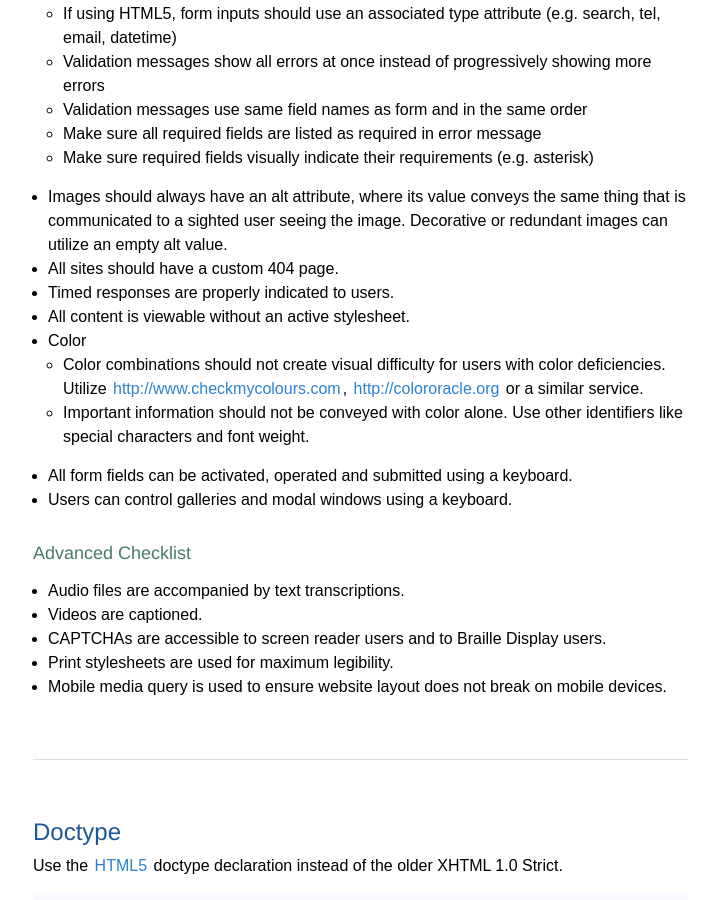
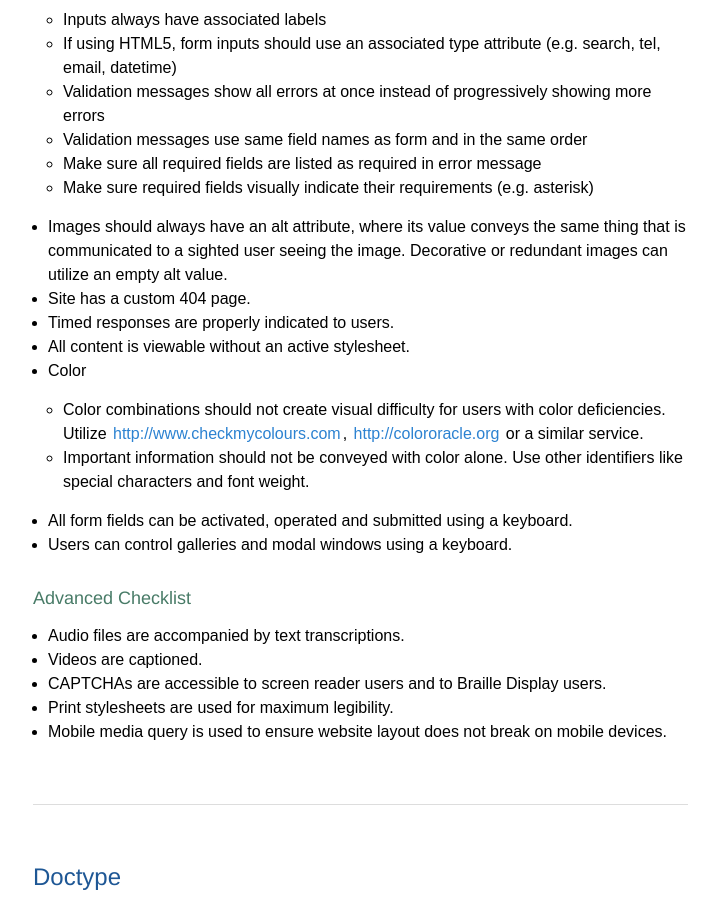
Before and after one commit to imarc/handbook, a Jekyll site: the page built from frontend.markdown, in a window 1280 px wide and 900 px high, scrolled down 5149 px. Shown: the whole window, without its empty margins (137-856 px from the left). Built offline with Jekyll 4.4.1, drawn with Linux system fonts in a browser that asks for light colours; nearby versions of some CDN libraries.

Commit message:
Fixing layout issue with bullets in accessibility checklist

```diff
--- a/frontend.markdown
+++ b/frontend.markdown
@@ -208,26 +208,32 @@
 
 * Uses open web standards such as HTML, CSS, JavaScript, WAI-ARIA
 * HTML and CSS correctly validate using W3C validation tools
+
 	* [HTML validator](http://validator.w3.org/)
 	* [CSS validator](http://jigsaw.w3.org/css-validator/)
+
 * Include skip navigation allowing users to skip repetitive navigation
 * focus styles should should exist on links and form elements
 * Ensure all anchors work and none are set to href=”#”
 * JavaScript adds a behavior and adheres to progressive advancement, graceful degradation practices. Users without JavaScript can view all website content.
 * Web forms
+
 	* Inputs always have associated labels
 	* If using HTML5, form inputs should use an associated type attribute (e.g. search, tel, email, datetime)
 	* Validation messages show all errors at once instead of progressively showing more errors
 	* Validation messages use same field names as form and in the same order
 	* Make sure all required fields are listed as required in error message
 	* Make sure required fields visually indicate their requirements (e.g. asterisk)
+
 * Images should always have an alt attribute, where its value conveys the same thing that is communicated to a sighted user seeing the image. Decorative or redundant images can utilize an empty alt value.
-* All sites should have a custom 404 page.
+* Site has a custom 404 page.
 * Timed responses are properly indicated to users.
 * All content is viewable without an active stylesheet.
 * Color
+
 	* Color combinations should not create visual difficulty for users with color deficiencies. Utilize [http://www.checkmycolours.com](http://www.checkmycolours.com), [http://colororacle.org](http://colororacle.org) or a similar service.
 	* Important information should not be conveyed with color alone. Use other identifiers like special characters and font weight.
+
 * All form fields can be activated, operated and submitted using a keyboard.
 * Users can control galleries and modal windows using a keyboard.
 
```
